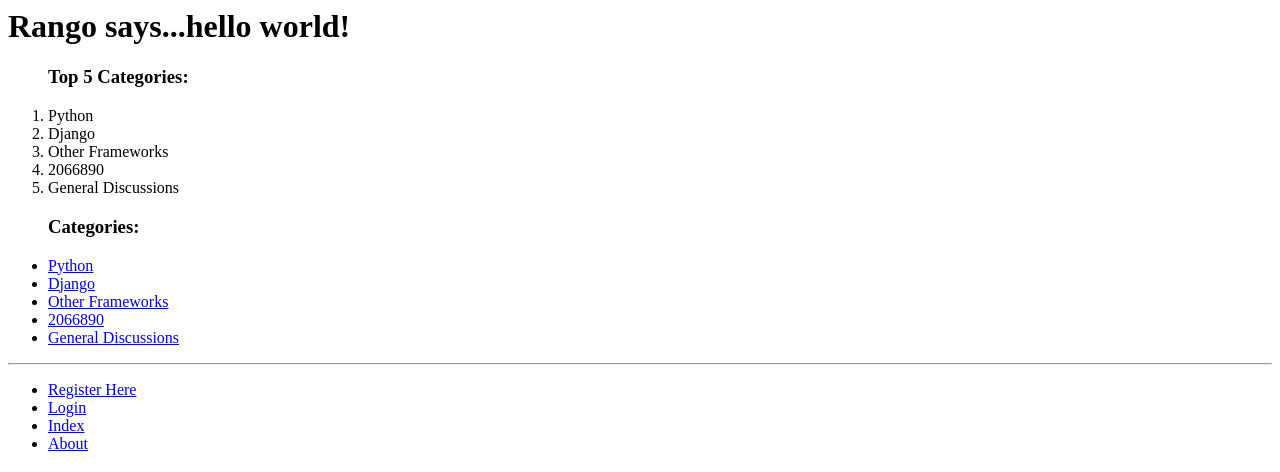
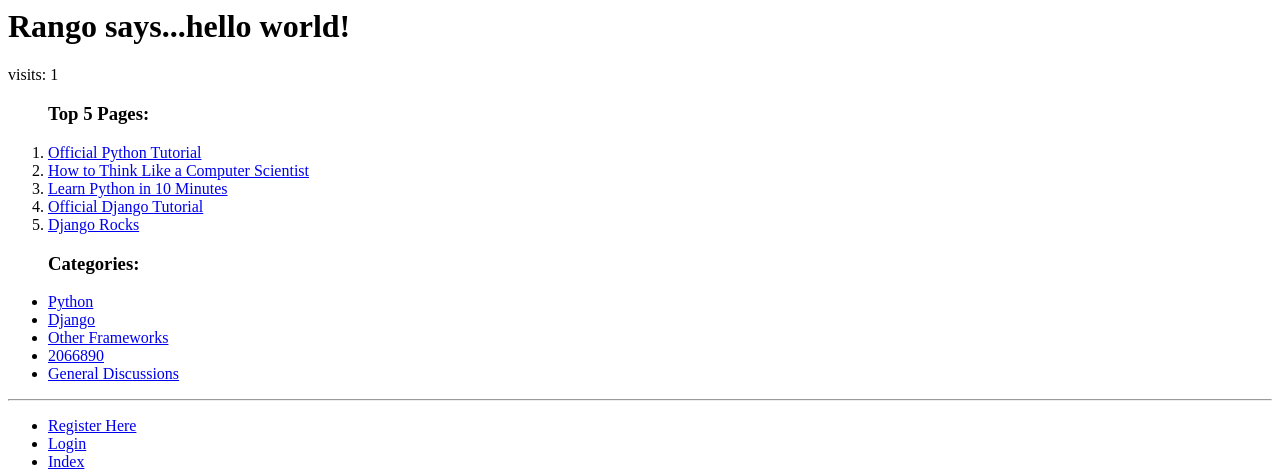
Before and after one commit to DragonCatExcelsior/tangowithdjango, a Django app: page /rango/ in a window 1280 px wide. Shown: the top 472 px of the page. Run offline with Django 3.2, Linux system fonts and the light colour scheme; data comes from the database, SQL or seed files in the repository; both versions use the stored data as it was after the commit.

Commit message:
Chapter 11 - completed

```diff
--- a/tango_with_django_project/rango/views.py
+++ b/tango_with_django_project/rango/views.py
@@ -9,6 +9,7 @@
 from django.http import HttpResponseRedirect, HttpResponse
 from django.contrib.auth.decorators import login_required
 from django.contrib.auth import logout
+from datetime import datetime
 
 @login_required
 def restricted(request):
@@ -62,6 +63,9 @@
         return render(request, 'rango/login.html/', {})
 
 def register(request):
+    # if request.session.test_cookie_worked():
+    #     print ">>>> TEST COOKIE WORKED!"
+    #     request.session.delete_test_cookie()
 
     # A boolean value for telling the template whether the registration was successful.
     # Set to False initially. Code changes value to True when registration succeeds.
@@ -171,21 +175,60 @@
     return render(request, 'rango/add_page.html', context_dict)
 
 def index(request):
+    # request.session.set_test_cookie()
 
     # Query the database for a list of ALL categories currently stored.
-    # Order the categories by no. of likes in descending order.
+    # Order the pages by no. of likes in descending order.
     # Retrieve the top 5 only - or all if less than 5.
     # Place the list in our context_dict dictionary which will be passed to the template engine.
-    category_list = Category.objects.order_by('-likes')[:5]
-    context_dict = {'categories': category_list}
+    category_list = Category.objects.all()
+    page_list = Page.objects.order_by('-views')[:5]
+    context_dict = {'categories': category_list, 'pages': page_list}
 
-    # Render the response and send it back!
-    return render(request, 'rango/index.html', context_dict)
+    # Get the number of visits to the site.
+    # We use the COOKIES.get() function to obtain the visits cookie.
+    # If the cookie exists, the value returned is casted to an integer.
+    # If the cookie doesn't exist, we default to zero and cast that.
+    visits = request.session.get('visits')
+    if not visits:
+        visits = 1
+    reset_last_visit_time = False
+
+    last_visit = request.session.get('last_visit')
+    if last_visit:
+        last_visit_time = datetime.strptime(last_visit[:-7], "%Y-%m-%d %H:%M:%S")
+
+        if (datetime.now() - last_visit_time).seconds > 0:
+            # ...reassign the value of the cookie to +1 of what it was before...
+            visits = visits + 1
+            # ...and update the last visit cookie, too.
+            reset_last_visit_time = True
+    else:
+        # Cookie last_visit doesn't exist, so create it to the current date/time
+        reset_last_visit_time = True
+
+    if reset_last_visit_time:
+        request.session['last_visit'] = str(datetime.now())
+        request.session['visits'] = visits
+    context_dict['visits'] = visits
+
+    response = render(request, 'rango/index.html', context_dict)
+
+    # Return response back to the user, updating any cookies that need changed.
+    return response
 
 def about(request):
-    context_dict = { 'boldmessage': "This tutorial has been put together by Jake Degiovanni, 2066890"}
+#    context_dict = { 'boldmessage': "This tutorial has been put together by Jake Degiovanni, 2066890"}
 
-    return render(request, 'rango/about.html', context_dict)
+    # If the visits session variable exists, take it and use it.
+    # If it doesn't, we haven't visited the site to set the count to zero.
+    if request.session.get('visits'):
+        count = request.session.get('visits')
+    else:
+        count = 0
+
+    # Remember to include the visit data
+    return render(request, 'rango/about.html', {'visits': count})
 
     #return HttpResponse("Rango says here is the about page. "
     #                    "<p>This tutorial has been put together by Jake Degiovanni, 2066890</p>"
--- a/tango_with_django_project/templates/rango/about.html
+++ b/tango_with_django_project/templates/rango/about.html
@@ -9,7 +9,9 @@
 {% block body_block %}
          <h1>Rango says here is the about page.</h1>
 
-         <p><strong>{{boldmessage }}</strong><br /></p>
+         <p><strong>Number of visits you have made to this site: {{ visits }}</strong></p><br />
+
+         <p><strong>This tutorial has been put together by Jake Degiovanni, 2066890</strong><br /></p>
 
          <img src="{% static "images/Me.jpg" %}"  alt="Picture of Jake Degiovanni" />
          <img src="{% static "images/rangoSheriff.jpg" %}" width="900" height="500" alt="Picture of Rango as Sheriff" />
--- a/tango_with_django_project/templates/rango/index.html
+++ b/tango_with_django_project/templates/rango/index.html
@@ -7,11 +7,12 @@
         {% else %}
         <h1>Rango says...hello world!</h1>
         {% endif %}
+        <p> visits: {{ visits }}</p>
         {% if categories %}
             <ol>
-                 <h3>Top 5 Categories:</h3>
-                 {% for category in categories %}
-                 <li>{{ category.name }}</li>
+                 <h3>Top 5 Pages:</h3>
+                 {% for page in pages %}
+                 <li><a href="{{ page.url }}">{{ page.title }}</a></li>
                  {% endfor %}
             </ol>
             <ul>
```
Also changed, not shown: tango_with_django_project/db.sqlite3.
